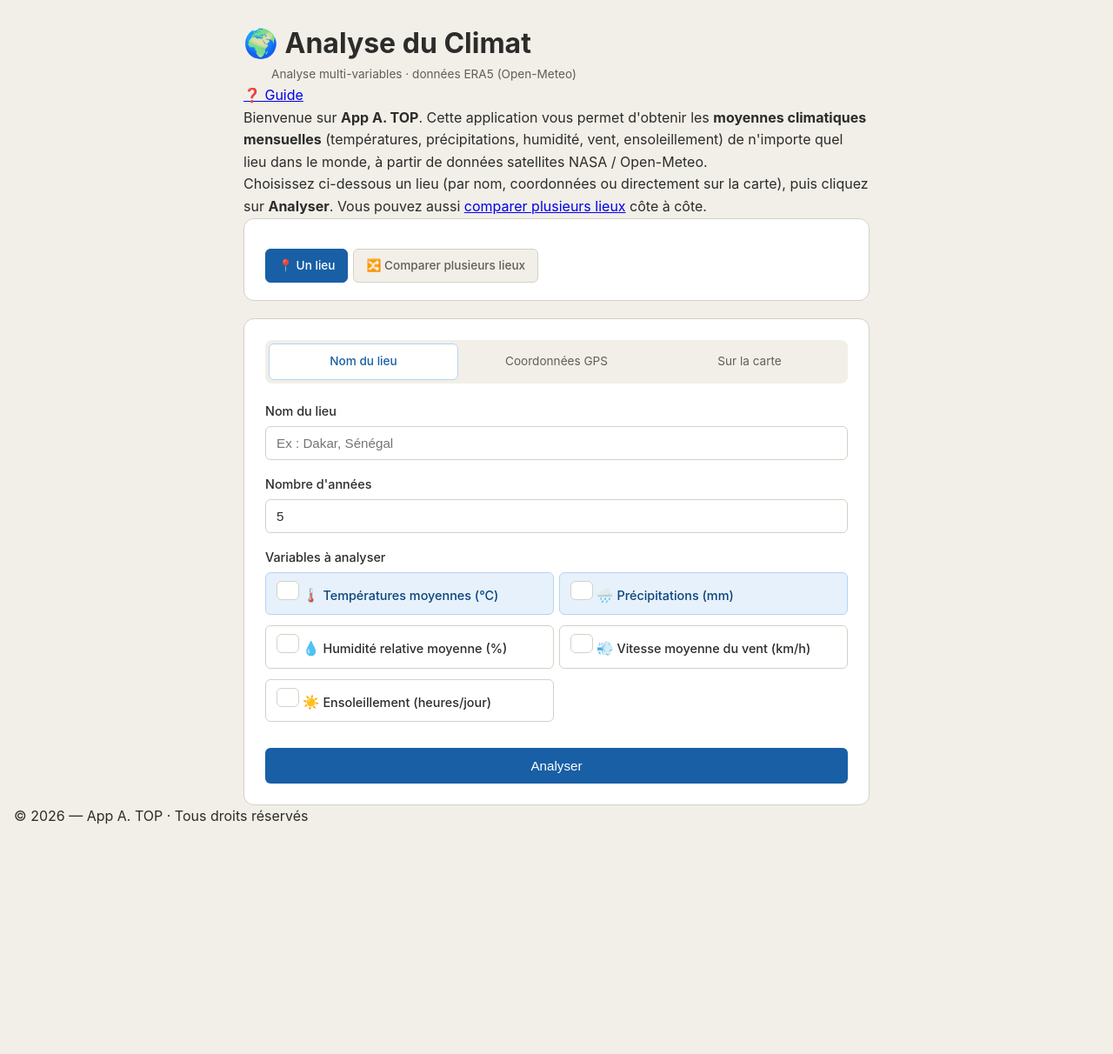
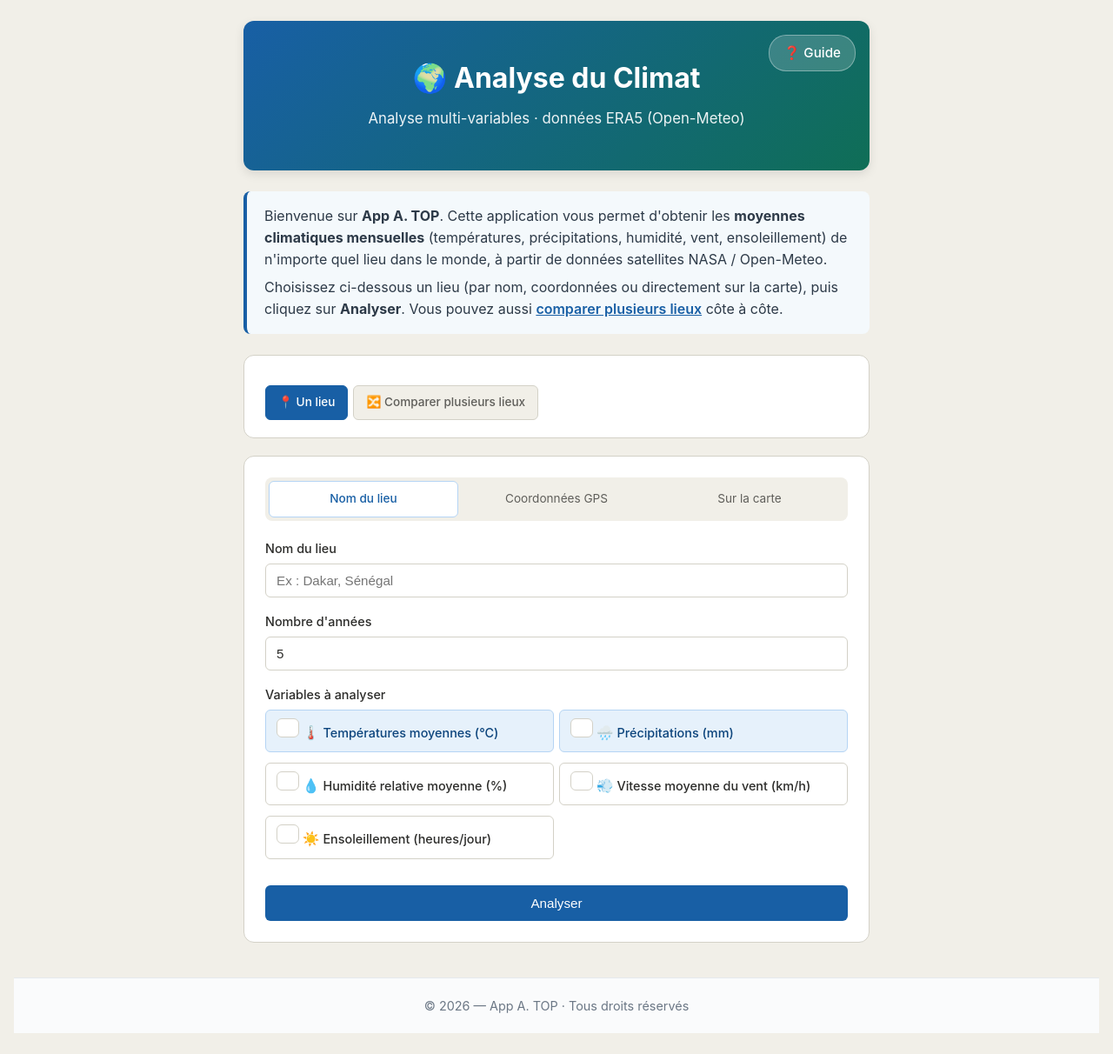
Before and after one commit to Amadou-Koto/AppTOP-climat, a Flask app: page / in a window 1280 px wide. Shown: the whole page at 87% size. Before the commit the page ends 948 px from the top, so only its background shows below. Run offline with Flask 3, Linux system fonts and the light colour scheme.

Commit message:
Add styles for welcome banner and guide section
Added styles for welcome banner, guide button, copyright footer, and guide page.

```diff
--- a/static/style.css
+++ b/static/style.css
@@ -605,3 +605,141 @@ table.data tbody tr:hover td:last-child {
 @supports (-webkit-touch-callout: none) {
     input[type="text"], input[type="number"] { font-size: 16px; }
 }
+
+/* ============================================================
+   AJOUTS — App A. TOP (mai 2026)
+   Bandeau d'accueil, encart de bienvenue, bouton Guide,
+   footer copyright, page guide
+   ============================================================ */
+
+/* --- Bandeau d'accueil coloré (dégradé bleu-vert) --- */
+.bandeau-accueil {
+    background: linear-gradient(135deg, #185FA5 0%, #0F6E56 100%);
+    color: white;
+    padding: 40px 30px 30px;
+    border-radius: 12px;
+    text-align: center;
+    margin-bottom: 24px;
+    box-shadow: 0 4px 12px rgba(0, 0, 0, 0.1);
+    position: relative;
+}
+
+.bandeau-accueil h1 {
+    color: white;
+    margin: 0 0 8px;
+    font-size: 2em;
+}
+
+.bandeau-accueil .subtitle {
+    color: rgba(255, 255, 255, 0.92);
+    margin: 0 0 16px;
+    font-size: 1.05em;
+}
+
+/* --- Bouton Guide dans le bandeau --- */
+.header-actions {
+    position: absolute;
+    top: 16px;
+    right: 16px;
+}
+
+.btn-guide {
+    display: inline-block;
+    background: rgba(255, 255, 255, 0.18);
+    color: white;
+    padding: 8px 16px;
+    border-radius: 20px;
+    text-decoration: none;
+    font-size: 0.95em;
+    font-weight: 500;
+    border: 1px solid rgba(255, 255, 255, 0.35);
+    transition: background 0.2s;
+}
+
+.btn-guide:hover {
+    background: rgba(255, 255, 255, 0.30);
+}
+
+/* --- Encart de bienvenue --- */
+.encart-bienvenue {
+    background: #f4f9fc;
+    border-left: 4px solid #185FA5;
+    padding: 16px 20px;
+    border-radius: 8px;
+    margin-bottom: 24px;
+    line-height: 1.55;
+}
+
+.encart-bienvenue p {
+    margin: 0 0 8px;
+    color: #2d3a48;
+}
+
+.encart-bienvenue p:last-child {
+    margin-bottom: 0;
+}
+
+.encart-bienvenue a {
+    color: #185FA5;
+    font-weight: 600;
+}
+
+/* --- Footer copyright global --- */
+.app-footer {
+    text-align: center;
+    padding: 20px 16px;
+    margin-top: 40px;
+    color: #6b7785;
+    font-size: 0.9em;
+    border-top: 1px solid #e5e9ed;
+    background: #fafbfc;
+}
+
+/* --- Styles spécifiques à la page Guide --- */
+.guide-section {
+    background: white;
+    border-radius: 10px;
+    padding: 24px 28px;
+    margin-bottom: 18px;
+    box-shadow: 0 2px 6px rgba(0, 0, 0, 0.04);
+}
+
+.guide-section h2 {
+    color: #185FA5;
+    margin-top: 0;
+    border-bottom: 2px solid #e5e9ed;
+    padding-bottom: 10px;
+}
+
+.guide-section ol,
+.guide-section ul {
+    line-height: 1.7;
+    color: #2d3a48;
+}
+
+.guide-section li {
+    margin-bottom: 6px;
+}
+
+.guide-retour {
+    display: inline-block;
+    margin-top: 20px;
+    padding: 10px 20px;
+    background: #185FA5;
+    color: white;
+    text-decoration: none;
+    border-radius: 6px;
+    font-weight: 500;
+}
+
+.guide-retour:hover {
+    background: #144d85;
+}
+
+.note-importante {
+    background: #fff8e1;
+    border-left: 4px solid #f4b400;
+    padding: 12px 16px;
+    border-radius: 6px;
+    margin: 12px 0;
+}
```
